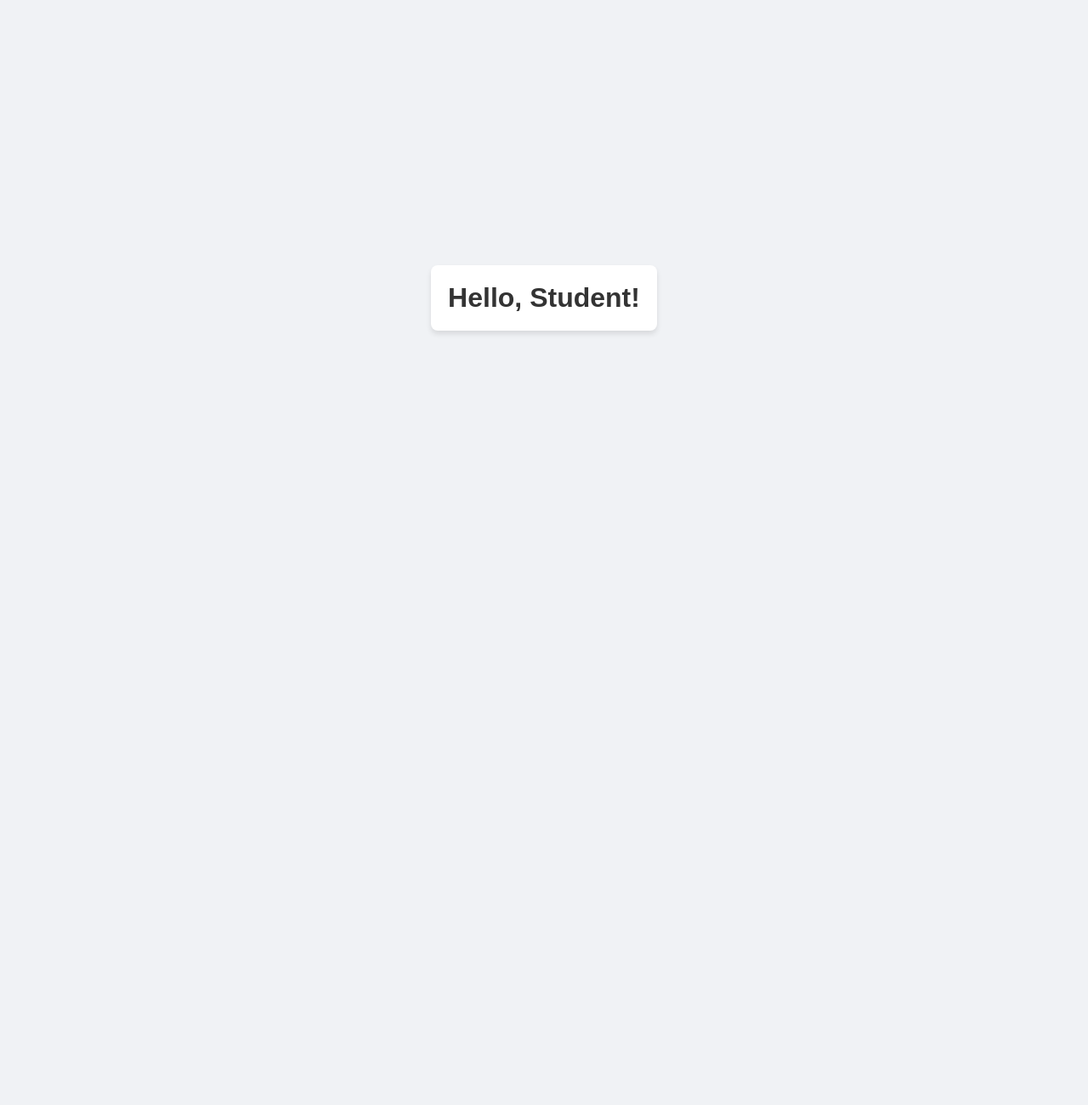
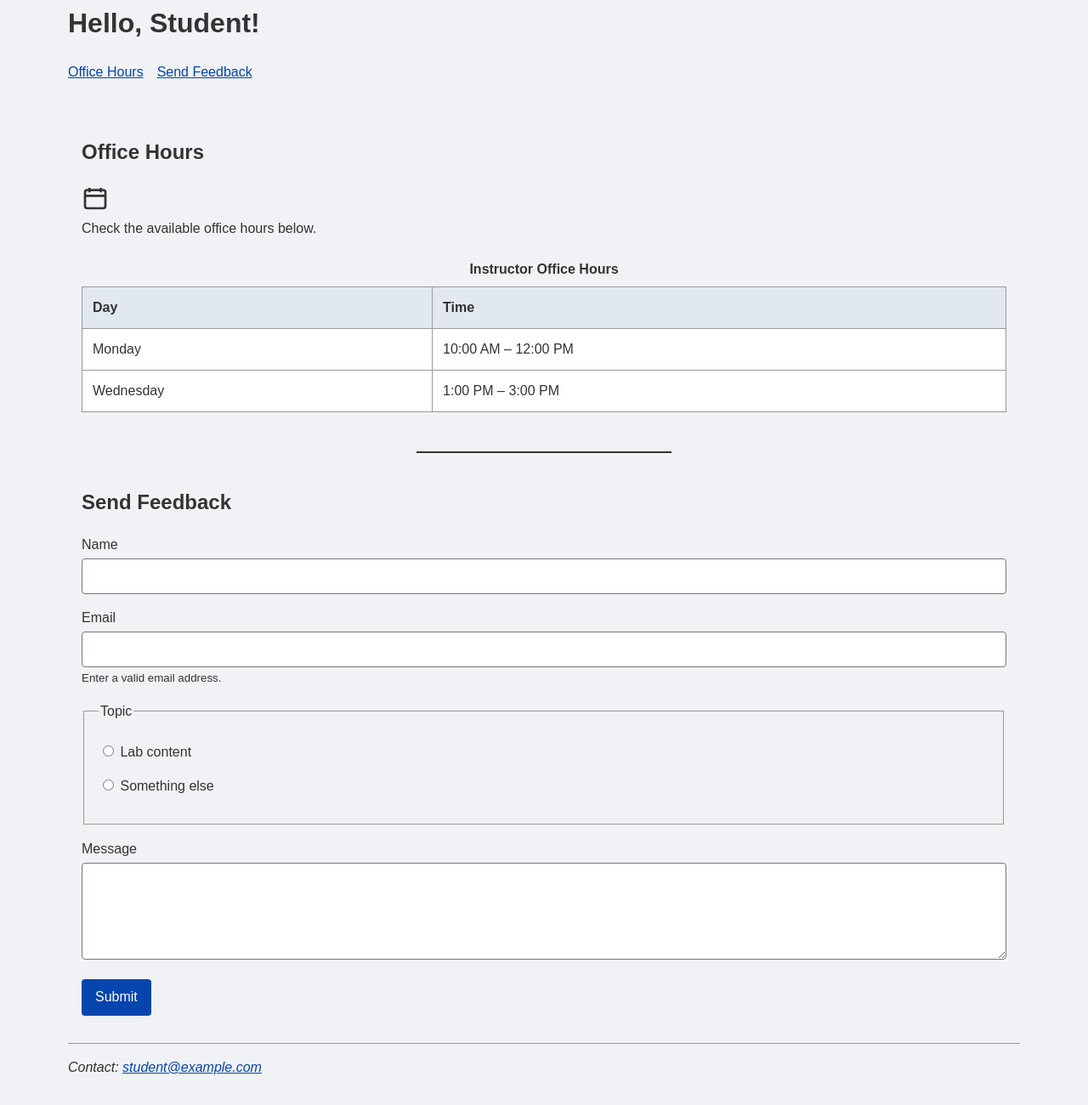
Before and after one commit to jawadasad6/web-engineering-lab, a website: page public/index.html in a window 1280 px wide. Shown: the part 50-1350 px from the top of the page at 85% size. Before the commit the page ends 800 px from the top, so only its background shows below. Drawn offline with Linux system fonts and the light colour scheme.

Commit message:
Complete Lab 2 accessible page structure

```diff
--- a/public/index.html
+++ b/public/index.html
@@ -1,3 +1,4 @@
+
 <!doctype html>
 <html lang="en">
   <head>
@@ -6,9 +7,122 @@
     <title>Web Engineering Lab</title>
     <link rel="stylesheet" href="styles.css" />
   </head>
+
   <body>
-    <!-- The JavaScript will target this heading -->
-    <h1 id="greeting-heading">Loading greeting...</h1>
+    <a class="skip-link" href="#main-content">Skip to main content</a>
+
+    <header>
+      <h1 id="greeting">Hello, Student!</h1>
+
+      <nav aria-label="Main navigation">
+        <ul>
+          <li><a class="nav-link" href="#office-hours">Office Hours</a></li>
+          <li><a class="nav-link" href="#send-feedback">Send Feedback</a></li>
+        </ul>
+      </nav>
+    </header>
+
+    <main id="main-content">
+      <section id="office-hours">
+        <h2 id="schedule-heading">Office Hours</h2>
+
+        <figure>
+          <svg
+            viewBox="0 0 24 24"
+            width="32"
+            height="32"
+            role="img"
+            aria-labelledby="calendar-title"
+          >
+            <title id="calendar-title">Calendar icon</title>
+            <rect x="3" y="5" width="18" height="16" rx="2"
+              fill="none" stroke="currentColor" stroke-width="2" />
+            <path d="M7 3v4 M17 3v4 M3 10h18"
+              fill="none" stroke="currentColor" stroke-width="2" />
+          </svg>
+          <figcaption>Check the available office hours below.</figcaption>
+        </figure>
+
+        <table>
+          <caption>Instructor Office Hours</caption>
+          <thead>
+            <tr>
+              <th scope="col">Day</th>
+              <th scope="col">Time</th>
+            </tr>
+          </thead>
+          <tbody>
+            <tr>
+              <td>Monday</td>
+              <td><time datetime="10:00">10:00 AM</time> – <time datetime="12:00">12:00 PM</time></td>
+            </tr>
+            <tr>
+              <td>Wednesday</td>
+              <td><time datetime="13:00">1:00 PM</time> – <time datetime="15:00">3:00 PM</time></td>
+            </tr>
+          </tbody>
+        </table>
+      </section>
+
+      <svg
+        aria-hidden="true"
+        viewBox="0 0 300 4"
+        width="100%"
+        height="4"
+      >
+        <path d="M0 2 H300" stroke="currentColor" stroke-width="2" />
+      </svg>
+
+      <section id="send-feedback">
+        <h2>Send Feedback</h2>
+
+        <form>
+          <p>
+            <label for="name">Name</label>
+            <input id="name" name="name" type="text" required />
+          </p>
+
+          <p>
+            <label for="email">Email</label>
+            <input
+              id="email"
+              name="email"
+              type="email"
+              required
+              aria-describedby="email-hint"
+            />
+            <small id="email-hint">Enter a valid email address.</small>
+          </p>
+
+          <fieldset>
+            <legend>Topic</legend>
+
+            <p>
+              <input id="topic-lab" name="topic" type="radio" value="lab" required />
+              <label for="topic-lab">Lab content</label>
+            </p>
+
+            <p>
+              <input id="topic-other" name="topic" type="radio" value="other" />
+              <label for="topic-other">Something else</label>
+            </p>
+          </fieldset>
+
+          <p>
+            <label for="message">Message</label>
+            <textarea id="message" name="message" rows="4" required></textarea>
+          </p>
+
+          <button type="submit">Submit</button>
+        </form>
+      </section>
+    </main>
+
+    <footer>
+      <address>
+        Contact: <a href="mailto:student@example.com">student@example.com</a>
+      </address>
+    </footer>
 
     <script src="script.js"></script>
   </body>
--- a/public/script.js
+++ b/public/script.js
@@ -6,7 +6,7 @@ function greet(name) {
 // Only run browser code if 'document' actually exists (prevents Node.js from crashing)
 if (typeof document !== "undefined") {
   document.addEventListener("DOMContentLoaded", () => {
-    const heading = document.getElementById("greeting-heading");
+    const heading = document.getElementById("greeting");
     heading.textContent = greet("Student");
   });
 }
--- a/public/styles.css
+++ b/public/styles.css
@@ -1,17 +1,160 @@
+
+*,
+*::before,
+*::after {
+  box-sizing: border-box;
+}
+
 body {
   font-family: Arial, sans-serif;
-  display: flex;
-  justify-content: center;
-  align-items: center;
-  height: 100vh;
   margin: 0;
+  padding: 1rem;
   background-color: #f0f2f5;
+  color: #333;
+  line-height: 1.5;
 }
 
-h1 {
-  color: #333;
-  padding: 20px;
+header,
+main,
+footer {
+  max-inline-size: 70rem;
+  margin-inline: auto;
+}
+
+header {
+  padding-block: 1rem;
+}
+
+nav ul {
+  display: flex;
+  flex-wrap: wrap;
+  gap: 1rem;
+  list-style: none;
+  padding: 0;
+}
+
+a {
+  color: #0645ad;
+}
+
+a:focus-visible,
+button:focus-visible,
+input:focus-visible,
+textarea:focus-visible {
+  outline: 3px solid #c2410c;
+  outline-offset: 3px;
+}
+
+.skip-link {
+  position: absolute;
+  inset-block-start: 0.5rem;
+  inset-inline-start: 0.5rem;
+  padding: 0.5rem 1rem;
   background: white;
-  border-radius: 8px;
-  box-shadow: 0 4px 6px rgba(0, 0, 0, 0.1);
+  color: #0645ad;
+  transform: translateY(-200%);
 }
+
+.skip-link:focus {
+  transform: translateY(0);
+}
+
+main {
+  padding-inline: 1rem;
+}
+
+section {
+  margin-block: 2rem;
+}
+
+table {
+  width: 100%;
+  border-collapse: collapse;
+  margin-block: 1rem;
+  background: white;
+}
+
+caption {
+  font-weight: bold;
+  padding: 0.5rem;
+}
+
+th,
+td {
+  border: 1px solid #999;
+  padding: 0.75rem;
+  text-align: left;
+}
+
+th {
+  background: #e2e8f0;
+}
+
+figure {
+  margin-inline: 0;
+}
+
+figure svg {
+  display: block;
+  margin-block-end: 0.5rem;
+}
+
+form p {
+  margin-block: 0.5rem 1rem;
+}
+
+label {
+  display: block;
+  margin-block-end: 0.25rem;
+}
+
+input,
+textarea,
+button {
+  font: inherit;
+  max-width: 100%;
+}
+
+input[type="text"],
+input[type="email"],
+textarea {
+  width: 100%;
+  padding: 0.5rem;
+  border: 1px solid #777;
+  border-radius: 4px;
+}
+
+fieldset {
+  margin-block: 1rem;
+  padding: 1rem;
+}
+
+fieldset p label {
+  display: inline;
+}
+
+button {
+  padding: 0.6rem 1rem;
+  border: 0;
+  border-radius: 4px;
+  background: #0645ad;
+  color: white;
+  cursor: pointer;
+}
+
+button:hover {
+  background: #043580;
+}
+
+footer {
+  margin-block-start: 2rem;
+  padding-block: 1rem;
+  border-top: 1px solid #999;
+}
+
+@media (max-width: 600px) {
+  nav ul {
+    flex-direction: column;
+    gap: 0.5rem;
+  }
+}
```
